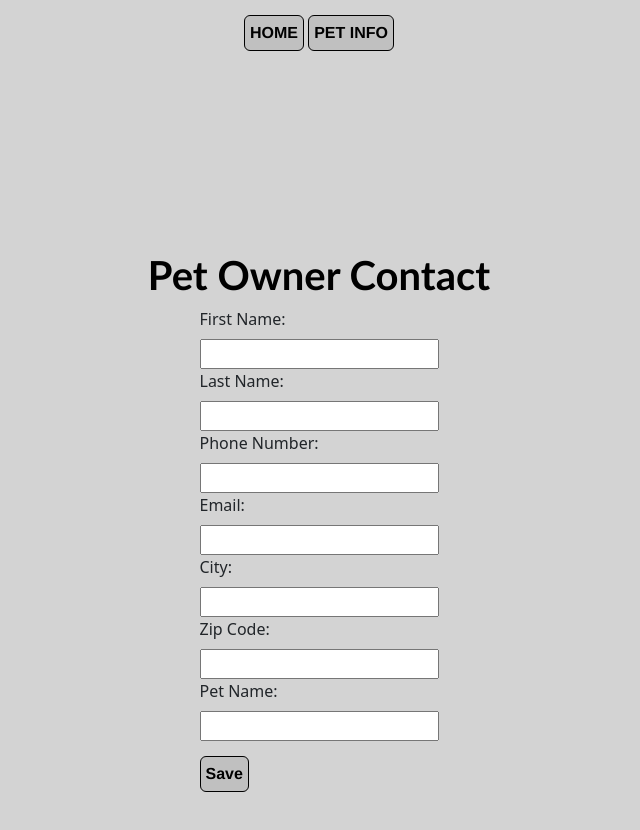
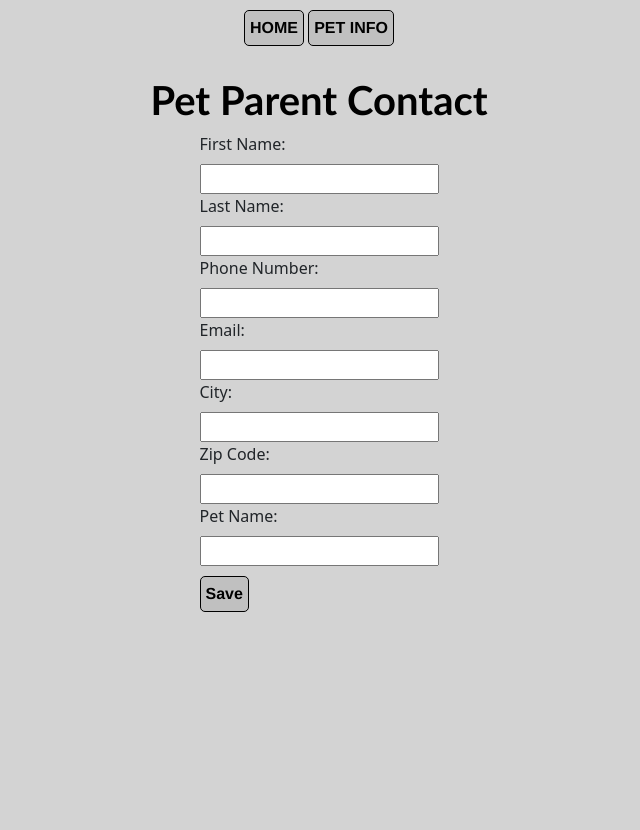
Before and after one commit to Raqueldelamer/Pet-Kennel-App, a plain HTML site: page index.html in a window 1280 px wide. Shown: the whole page, without its empty margins (321-961 px from the left). Drawn offline with nearby package versions, Linux system fonts and the light colour scheme.

Commit message:
update pets.js pets.html petcreator.js index.html & css

```diff
--- a/index.html
+++ b/index.html
@@ -17,7 +17,7 @@
         </center>
     </nav>
 
-    <h1>Pet Owner Contact</h1>
+    <h1>Pet Parent Contact</h1>
 
     <div class="container min-vh-100 d-flex justify-content-center ">
         <form action="index.html">
--- a/petCreator.js
+++ b/petCreator.js
@@ -27,13 +27,12 @@ function createPet(nameInput, speciesInput, energyInput, happinessInput) {
 let pet1 = createPet("Minou", "Cat", 20, 30);
 let pet2 = createPet("Sheba", "Cat", 20, 30);
 let pet3 = createPet("Orpheo", "Cat", 40, 30);
-let pet4 = createPet("Twinkle", "Cat", 10, 30);
+
 
 let catKennel = [];
 catKennel.push(pet1);
 catKennel.push(pet2);
 catKennel.push(pet3);
-catKennel.push(pet4);
 catKennel.forEach(pet => pet.feed());
 catKennel[0].play()                        // play more with pet 1
 console.table(catKennel)
--- a/style.css
+++ b/style.css
@@ -6,8 +6,8 @@ button {
     font-family: 'Franklin Gothic Medium';
     font-weight: bold;
     border: 1px solid black;
-    border-radius: 6px;
-    margin-top: 15px;
+    border-radius: 5px;
+    margin-top: 10px;
     padding: 5px;
 }
 
@@ -21,5 +21,5 @@ h1 {
     font-family: 'Trebuchet MS', 'Lucida Sans Unicode', 'Lucida Grande', 'Lucida Sans', Arial, sans-serif;
     font-weight: bold;
     text-align: center;
-    margin-top: 200px;
+    margin-top: 30px;
 }
```
Also changed, not shown: pets.html (+6 -3 lines), pets.js (+25 -5 lines).
